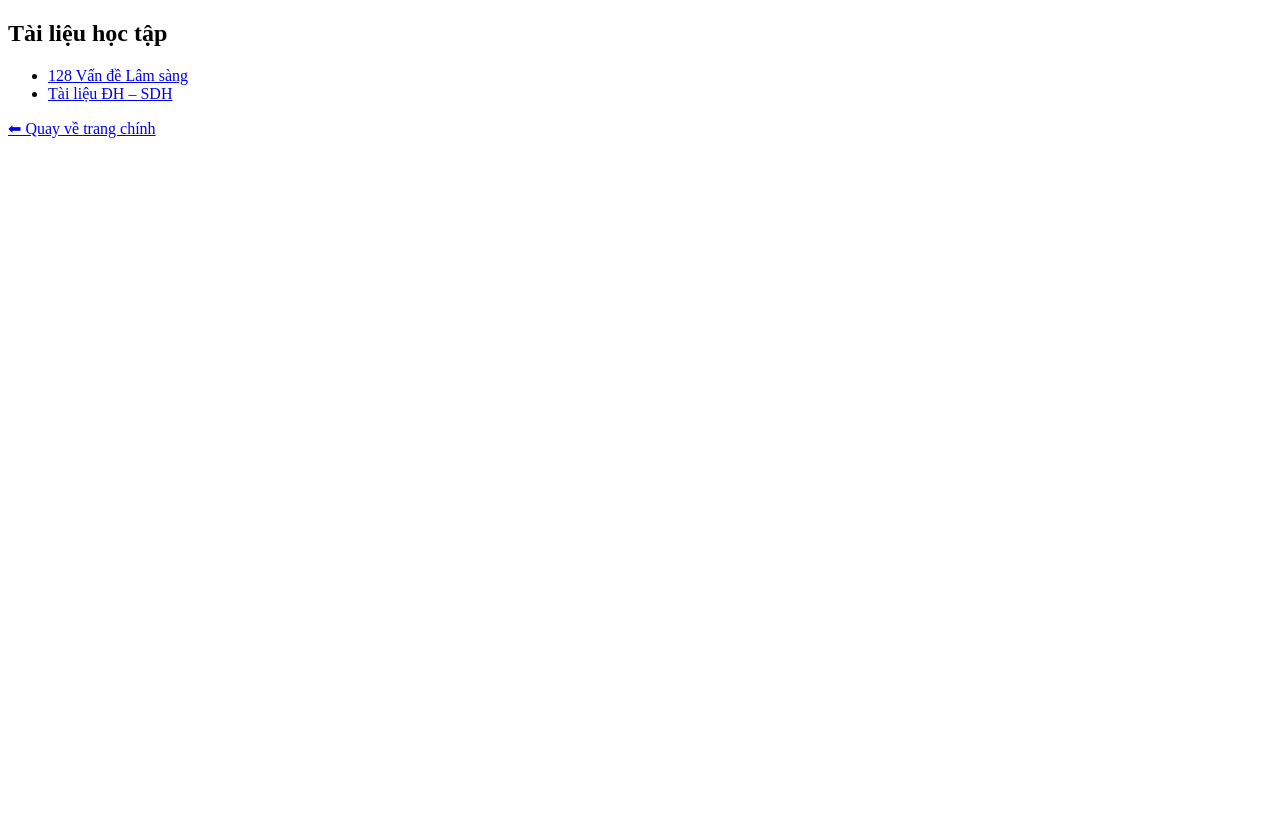
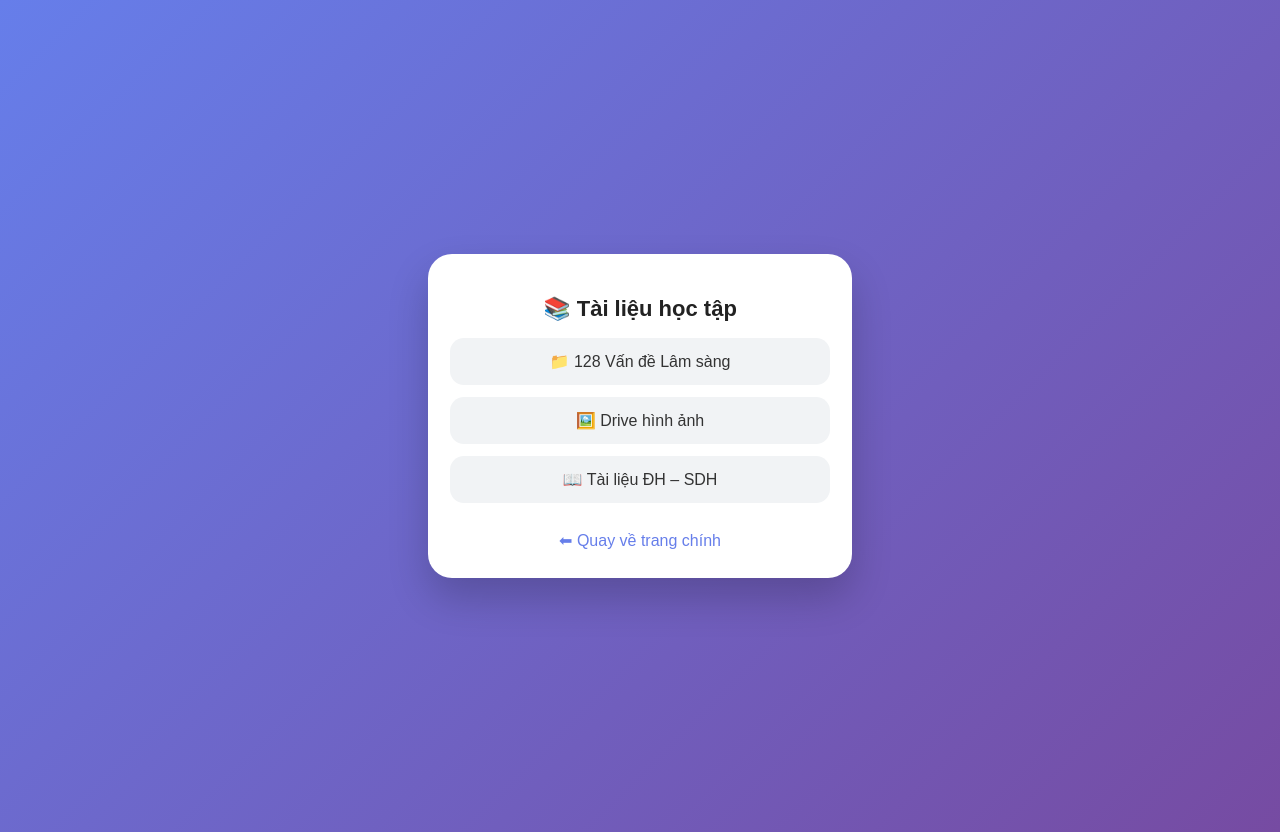
Before and after one commit to vothanhnhanmed98-oss/giadinhbacsi, a plain HTML site: page tailieu.html in a window 1280 px wide. Before the commit the page ends 800 px from the top, so only its background shows below. Drawn offline with Linux system fonts and the light colour scheme.

Commit message:
Update tailieu.html

```diff
--- a/tailieu.html
+++ b/tailieu.html
@@ -3,13 +3,83 @@
 <head>
   <meta charset="UTF-8">
   <title>Tài liệu</title>
+  <meta name="viewport" content="width=device-width, initial-scale=1.0">
+
+  <style>
+    body {
+      margin: 0;
+      min-height: 100vh;
+      background: linear-gradient(135deg, #667eea, #764ba2);
+      font-family: Arial, sans-serif;
+      display: flex;
+      justify-content: center;
+      align-items: center;
+      padding: 16px;
+    }
+
+    .card {
+      background: #fff;
+      width: 100%;
+      max-width: 380px;
+      padding: 28px 22px;
+      border-radius: 24px;
+      text-align: center;
+      box-shadow: 0 20px 40px rgba(0,0,0,0.2);
+    }
+
+    h1 {
+      font-size: 22px;
+      margin-bottom: 16px;
+      color: #222;
+    }
+
+    .links a {
+      display: block;
+      text-decoration: none;
+      background: #f1f3f5;
+      color: #333;
+      padding: 14px;
+      border-radius: 14px;
+      margin-bottom: 12px;
+      font-weight: 500;
+      transition: 0.2s;
+    }
+
+    .links a:hover {
+      background: #667eea;
+      color: white;
+      transform: translateY(-2px);
+    }
+
+    .back {
+      margin-top: 16px;
+      display: inline-block;
+      text-decoration: none;
+      color: #667eea;
+      font-weight: 500;
+    }
+  </style>
 </head>
+
 <body>
-  <h2>Tài liệu học tập</h2>
-  <ul>
-    <li><a href="#">128 Vấn đề Lâm sàng</a></li>
-    <li><a href="#">Tài liệu ĐH – SDH</a></li>
-  </ul>
-  <a href="index.html">⬅ Quay về trang chính</a>
+  <div class="card">
+    <h1>📚 Tài liệu học tập</h1>
+
+    <div class="links">
+      <a href="https://padlet.com/vothanhnhanmed98/h-nh-th-c-sr8fb4rzh4edxl1m" target="_blank">
+        📁 128 Vấn đề Lâm sàng
+      </a>
+
+      <a href="https://drive.google.com/drive/folders/1-F19fUmIWaMUzJAB0ceVc45fywtyo0bS" target="_blank">
+        🖼️ Drive hình ảnh
+      </a>
+
+      <a href="https://drive.google.com/drive/folders/1U7HdGPexuVDBuJv9YUn_5GSrns-8kd_x" target="_blank">
+        📖 Tài liệu ĐH – SDH
+      </a>
+    </div>
+
+    <a class="back" href="index.html">⬅ Quay về trang chính</a>
+  </div>
 </body>
 </html>
```
